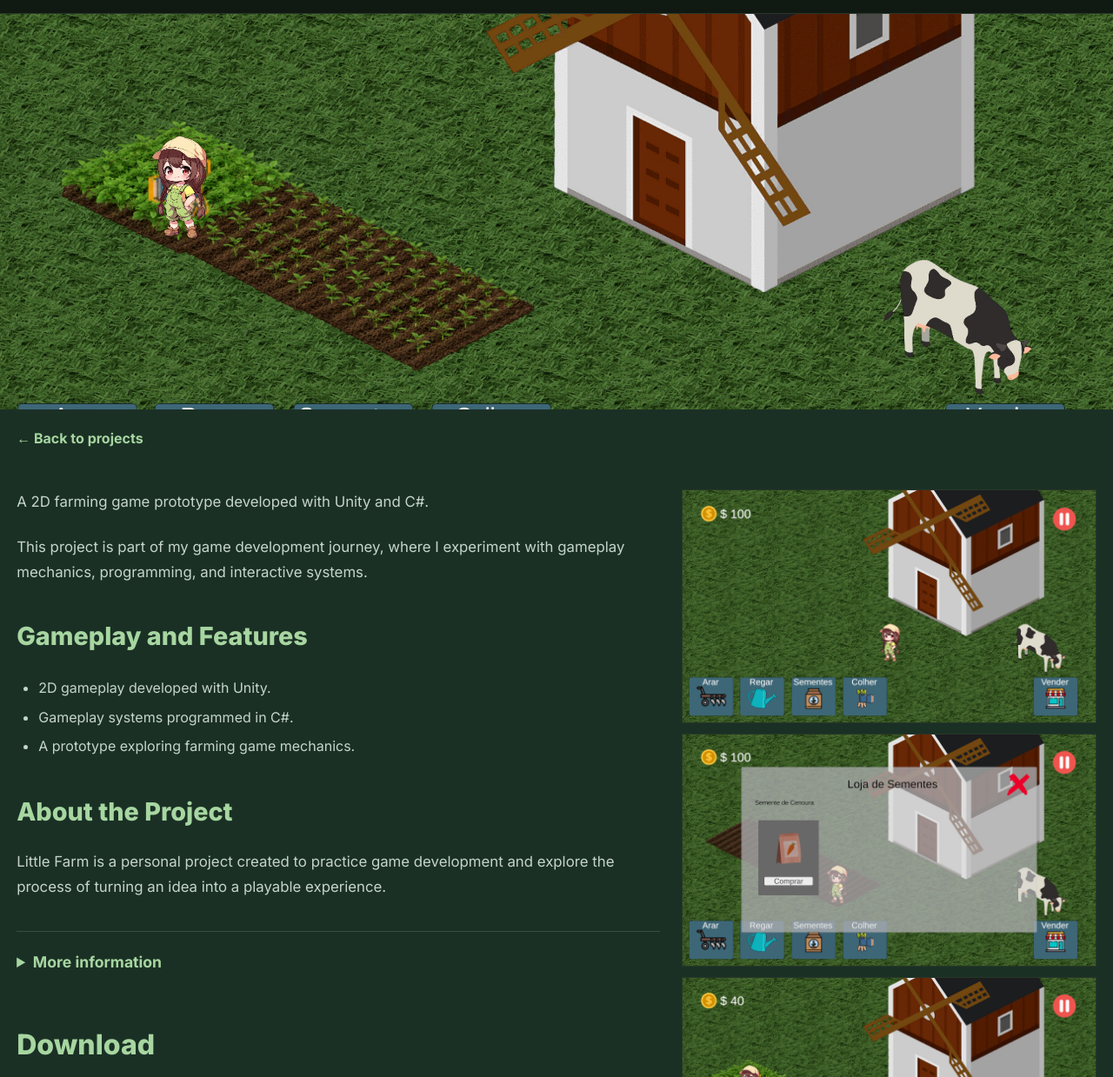
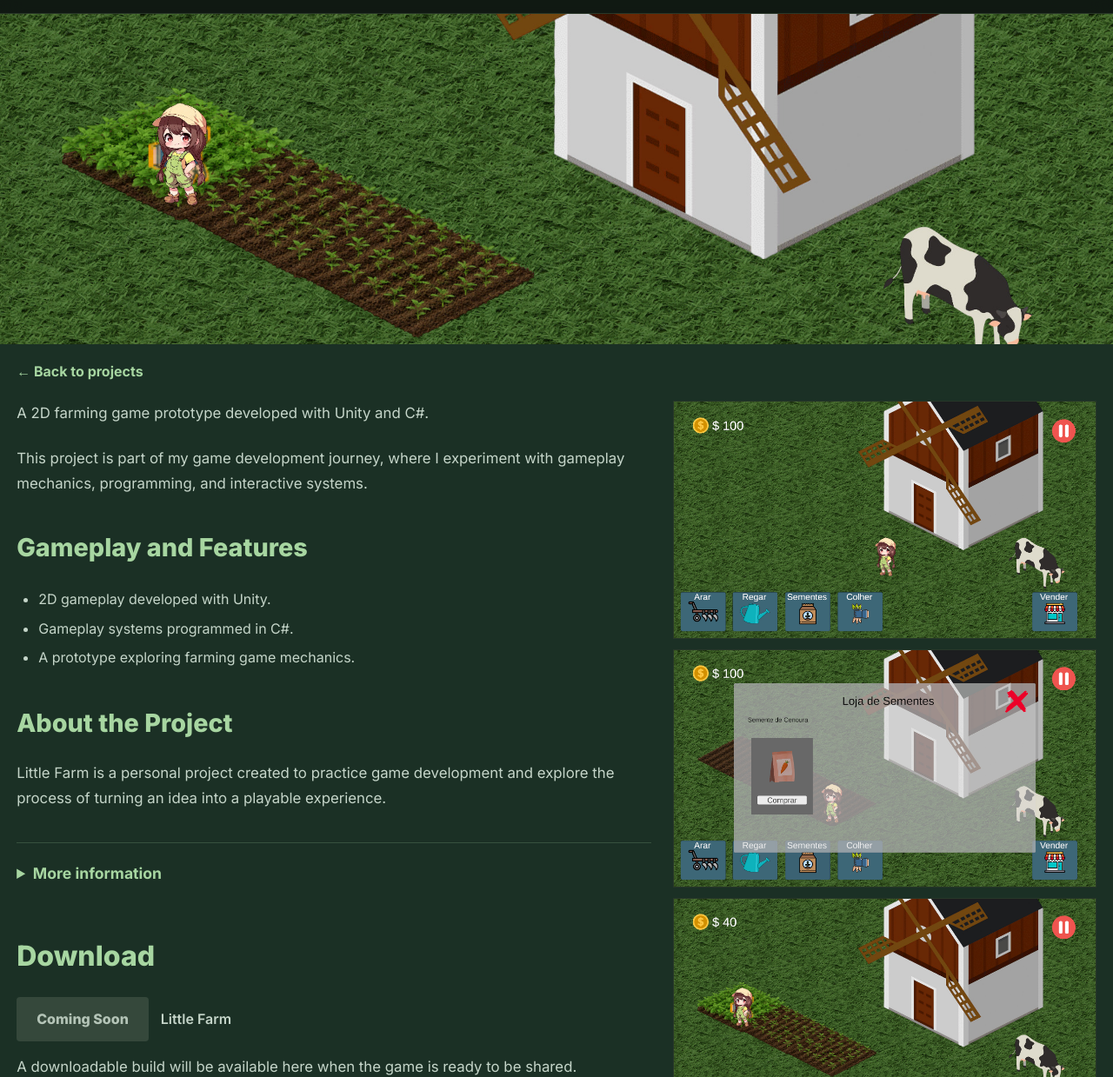
Before and after one commit to joaosantanaofficial/joaosantanaportfolio.github.io, a plain HTML site: page fazendinha.html in a window 1280 px wide. Shown: the part 61-1300 px from the top of the page at 87% size. Drawn offline with Linux system fonts and the light colour scheme.

Commit message:
Update style.css

```diff
--- a/css/style.css
+++ b/css/style.css
@@ -574,3 +574,88 @@ footer {
         font-size: 1.7rem;
     }
 }
+
+
+
+/* FIX: INDIVIDUAL GAME PAGE */
+
+body.project-page {
+    margin: 0;
+    background: #1b3025;
+    color: #d6e4d8;
+}
+
+body.project-page > header {
+    width: 100%;
+}
+
+body.project-page .project-banner {
+    display: block;
+    width: 100%;
+    height: 380px;
+    max-height: none;
+    margin: 0;
+    padding: 0;
+    overflow: hidden;
+}
+
+body.project-page .project-banner img {
+    display: block;
+    width: 100%;
+    height: 100%;
+    max-height: none;
+    object-fit: cover;
+}
+
+body.project-page .project-back {
+    margin: 18px 1.5% 0;
+}
+
+body.project-page main.project-layout {
+    display: grid !important;
+    grid-template-columns: minmax(0, 1.5fr) minmax(0, 1fr) !important;
+    align-items: start;
+    gap: 25px;
+    width: 97%;
+    max-width: 1500px;
+    margin: 0 auto;
+    padding: 20px 0 50px;
+}
+
+body.project-page .project-description {
+    min-width: 0;
+}
+
+body.project-page .project-gallery {
+    display: flex;
+    flex-direction: column;
+    gap: 12px;
+    min-width: 0;
+}
+
+body.project-page .project-gallery img {
+    display: block;
+    width: 100%;
+    height: auto;
+    aspect-ratio: 16 / 9;
+    object-fit: cover;
+}
+
+body.project-page .project-download {
+    margin: 35px 0;
+}
+
+@media (max-width: 800px) {
+    body.project-page .project-banner {
+        height: 230px;
+    }
+
+    body.project-page main.project-layout {
+        grid-template-columns: minmax(0, 1fr) !important;
+        width: 92%;
+    }
+
+    body.project-page .project-gallery {
+        grid-row: auto;
+    }
+}
```
